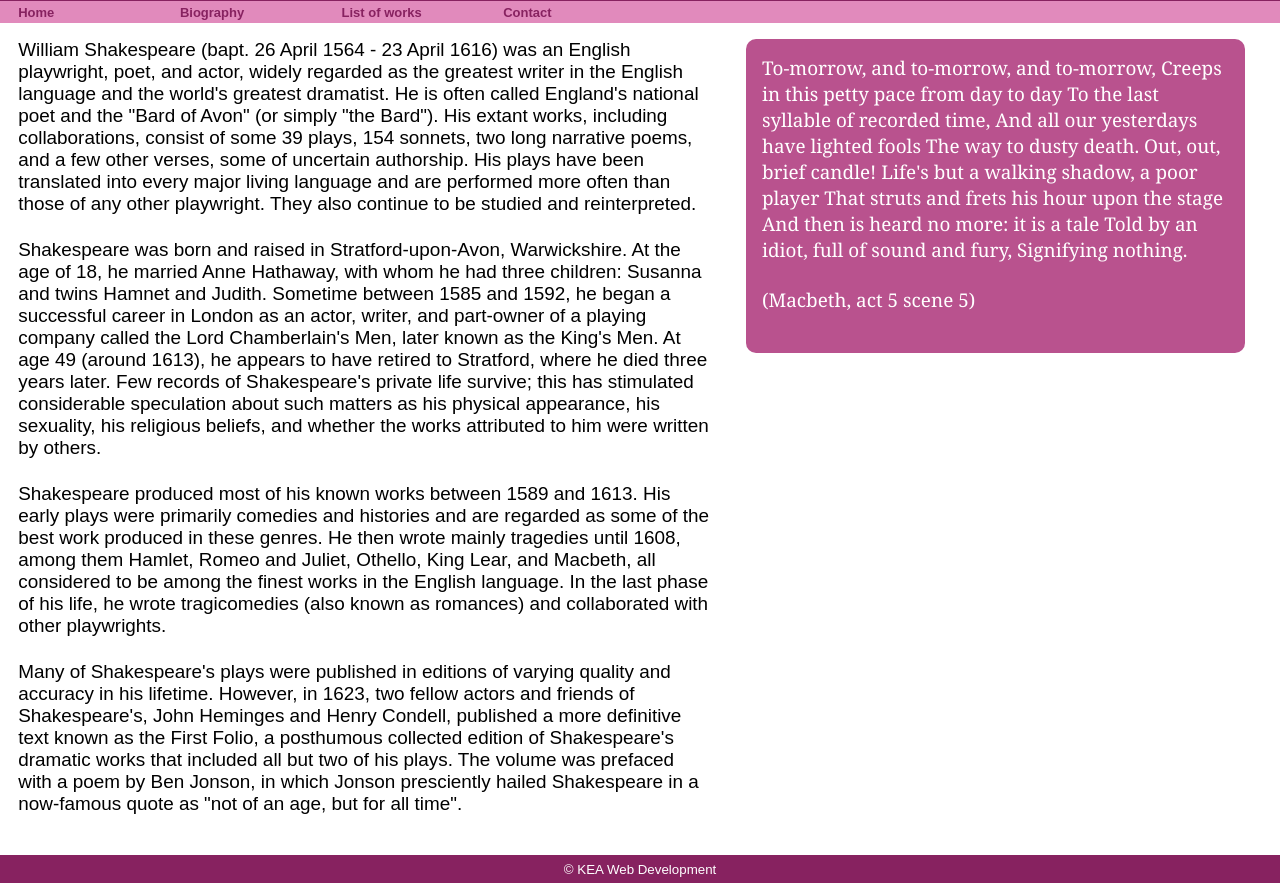
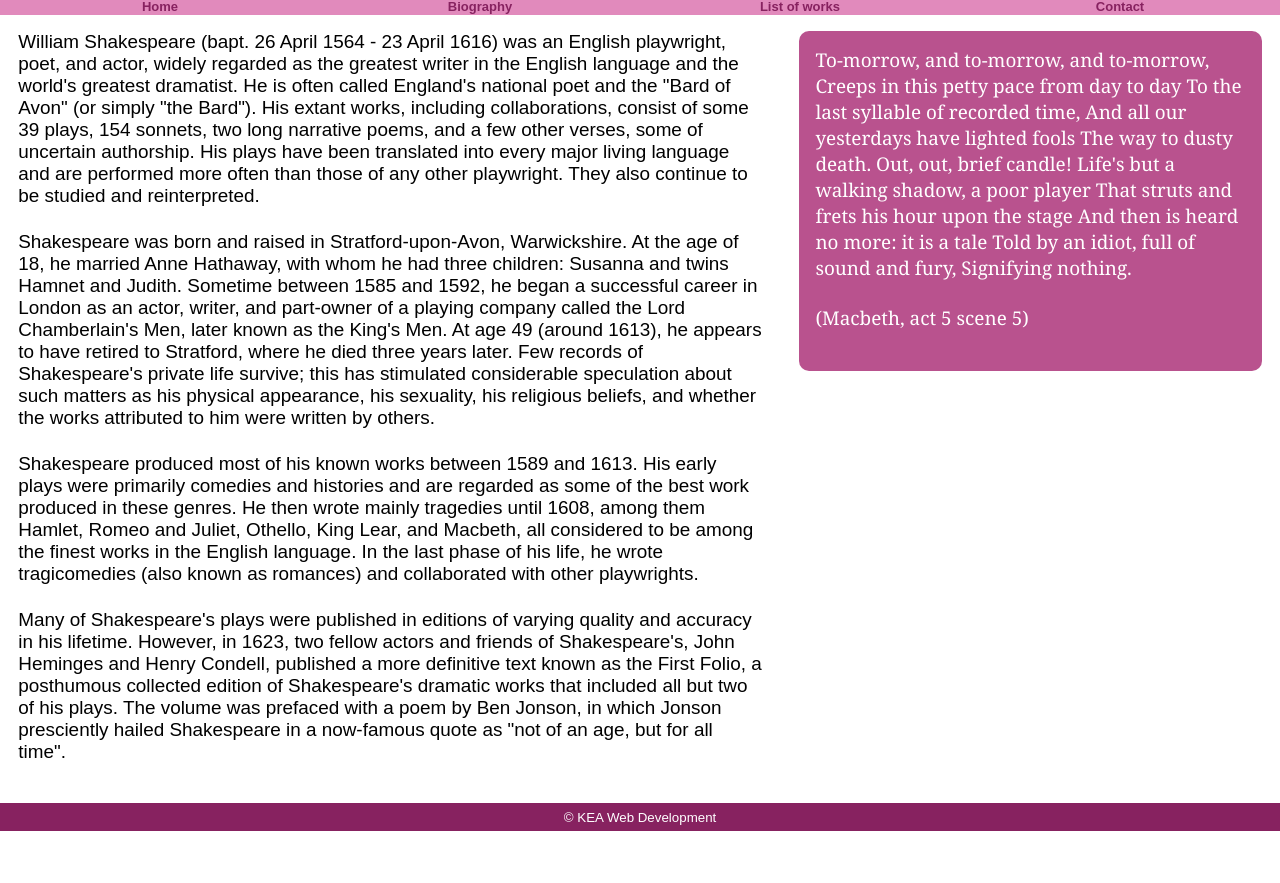
Before and after one commit to rachelhdvo0727/css-william-shakespeare, a plain HTML site: page flex-box-only/index.html in a window 1280 px wide. Shown: the part 58-941 px from the top of the page. After the commit the page ends 889 px from the top, so only its background shows below. Drawn offline with Linux system fonts and the light colour scheme.

Commit message:
rearrange css and done flex-box-only

```diff
--- /dev/null
+++ b/css-media-queries/media-queries.css
@@ -0,0 +1,43 @@
+@import "../includes/styles.css";
+
+/* MEDIA QUERIES */
+@media (min-width: 699px) {
+  #menu-list > li {
+    width: 50%;
+    float: left;
+  }
+  ul#menu-list::after {
+    content: "";
+    display: table;
+    clear: both;
+  }
+}
+
+@media (min-width: 949px) {
+  #menu-list > li {
+    width: 13%;
+  }
+
+  ul#menu-list {
+    text-align: left;
+    padding: 2px var(--spaces-left-right);
+  }
+
+  section#contents::after {
+    content: "";
+    display: table;
+    clear: both;
+  }
+
+  article {
+    float: left;
+  }
+
+  #ws-general {
+    width: 54%;
+  }
+
+  #ws-macbeth {
+    width: 39%;
+  }
+}
--- a/css-media-queries/styles.css
+++ /dev/null
@@ -1,127 +0,0 @@
-/* GENERAL */
-* {
-  margin: 0;
-  padding: 0;
-  box-sizing: border-box;
-}
-
-:root {
-  --primary: #872260;
-  --secondary: #e18abc;
-  --third-pink: #b9528e;
-  --sans-serif: Arial, Helvetica, sans-serif;
-  --serif: Georgia, "Times New Roman", Times, serif;
-  --font-size-base: calc(12.5px + 0.5vw);
-  --spaces-left-right: calc(0.5rem + 0.8vw);
-}
-
-a {
-  font-family: var(--sans-serif);
-  font-size: 13px;
-  font-weight: bold;
-}
-
-p {
-  margin: 0 0 1.5rem;
-  font-family: var(--sans-serif);
-  font-size: var(--font-size-base);
-}
-
-small {
-  font-family: var(--sans-serif);
-}
-
-h1 {
-  font-family: var(--serif);
-  font-size: 2rem;
-}
-
-header,
-footer {
-  background-color: var(--primary);
-}
-
-nav {
-  background-color: var(--secondary);
-}
-
-/* TOP */
-header > h1 {
-  color: white;
-  padding: 0.5rem;
-}
-
-ul#menu-list {
-  list-style-type: none;
-  text-align: center;
-}
-
-#menu-list > li {
-  color: var(--primary);
-  border-bottom: solid var(--primary) 0.5px;
-}
-
-/* BODY */
-article {
-  margin: 1rem var(--spaces-left-right);
-}
-
-#ws-macbeth {
-  border-radius: 10px;
-  background-color: var(--third-pink);
-  padding: 1rem;
-}
-
-#ws-macbeth > p {
-  font-family: var(--serif);
-  color: white;
-}
-
-/* BOTTOM */
-#footer {
-  text-align: center;
-  color: white;
-  padding: 0.3rem 0;
-}
-
-/* MEDIA QUERIES */
-@media (min-width: 699px) {
-  #menu-list > li {
-    border-right: solid var(--primary) 0.5px;
-    border-left: solid var(--primary) 0.5px;
-    width: 50%;
-    float: left;
-  }
-  ul#menu-list::after {
-    content: "";
-    display: table;
-    clear: both;
-  }
-}
-
-@media (min-width: 949px) {
-  #menu-list > li {
-    border: unset;
-    float: left;
-    width: 13%;
-  }
-  ul#menu-list {
-    text-align: left;
-    padding: 2px var(--spaces-left-right);
-  }
-
-  section#contents::after {
-    content: "";
-    display: table;
-    clear: both;
-  }
-  article {
-    float: left;
-  }
-  #ws-general {
-    width: 54%;
-  }
-  #ws-macbeth {
-    width: 39%;
-  }
-}
--- /dev/null
+++ b/flex-box-only/flex-box.css
@@ -0,0 +1,26 @@
+@import "../includes/styles.css";
+
+#menu-list,
+#contents {
+  display: flex;
+  flex-flow: row wrap;
+}
+
+#menu-list > li {
+  flex-grow: 1;
+  flex-basis: 300px;
+}
+
+#contents {
+  justify-content: space-around;
+}
+
+article#ws-general {
+  flex: 2 0 50%;
+  max-width: 100%;
+}
+article#ws-macbeth {
+  height: 100%;
+  flex: 1 0 410px;
+  max-width: 100%;
+}
--- a/css-media-queries/index.html
+++ b/flex-box-only/index.html
@@ -4,7 +4,7 @@
     <meta charset="UTF-8" />
     <meta http-equiv="X-UA-Compatible" content="IE=edge" />
     <meta name="viewport" content="width=device-width, initial-scale=1.0" />
-    <link rel="stylesheet" href="styles.css" />
+    <link rel="stylesheet" href="flex-box.css" />
     <title>William Shakespeare</title>
   </head>
   <body>
```
